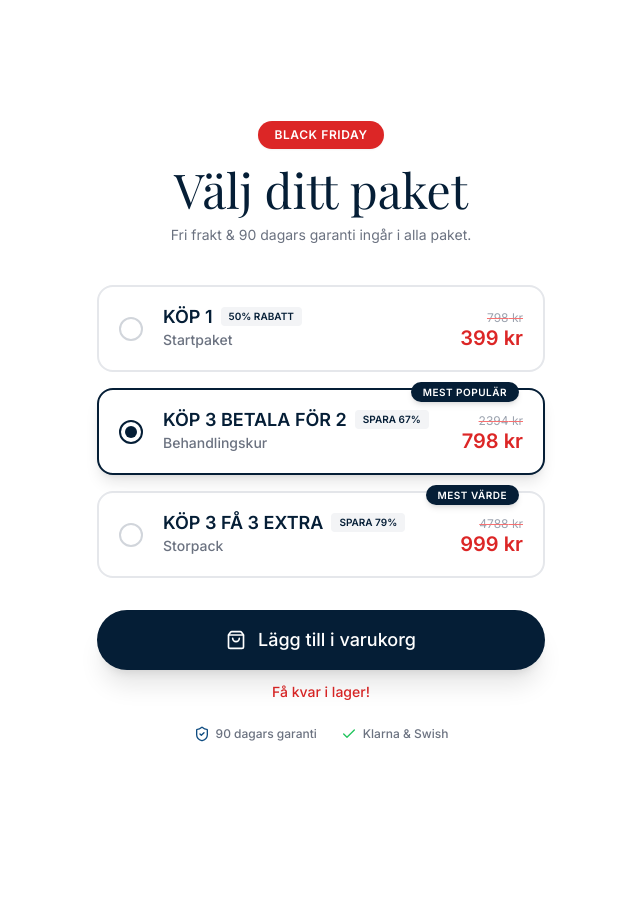
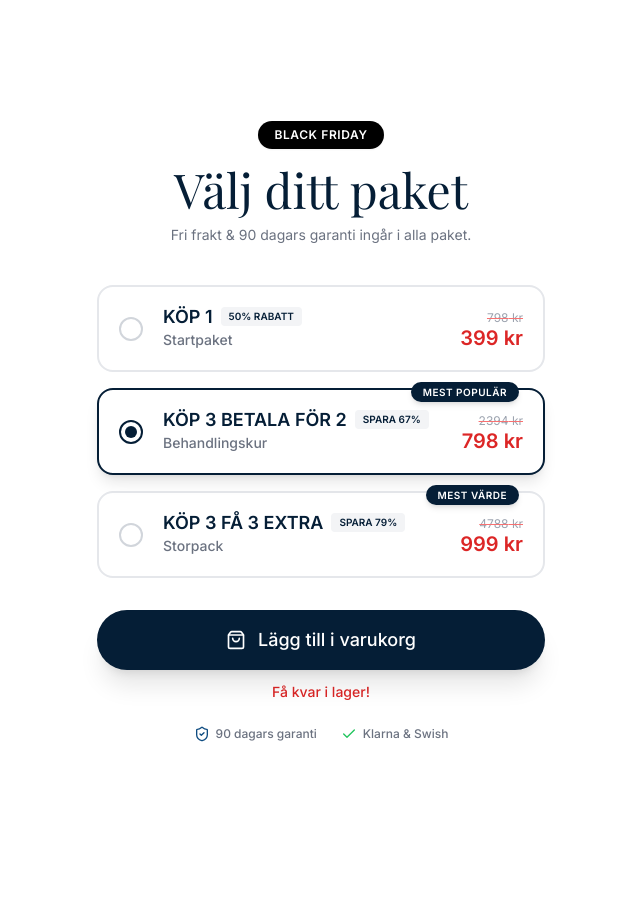
Before and after one commit to mangaz900/luminaflow, a React (Vite) app: page / in a window 1280 px wide. Shown: the part 8540-9446 px from the top of the page, without its empty margins (319-959 px from the left). Built offline with nearby package versions, Linux system fonts and the light colour scheme; a web font is replaced by a local one.

Commit message:
Change BLACK FRIDAY badge to black background

```diff
--- a/components/Pricing.tsx
+++ b/components/Pricing.tsx
@@ -74,7 +74,7 @@ const Pricing: React.FC = () => {
 
         {/* Header */}
         <div className="text-center mb-8 md:mb-10">
-          <span className="inline-block bg-[#DC2626] text-white text-[10px] md:text-xs font-bold px-3 md:px-4 py-1 md:py-1.5 rounded-full uppercase tracking-wider mb-3 md:mb-4 shadow-sm">
+          <span className="inline-block bg-black text-white text-[10px] md:text-xs font-bold px-3 md:px-4 py-1 md:py-1.5 rounded-full uppercase tracking-wider mb-3 md:mb-4 shadow-sm">
             BLACK FRIDAY
           </span>
           <h2 className="font-serif text-3xl md:text-4xl lg:text-5xl text-medical-900 mb-2 md:mb-3">Välj ditt paket</h2>
```
